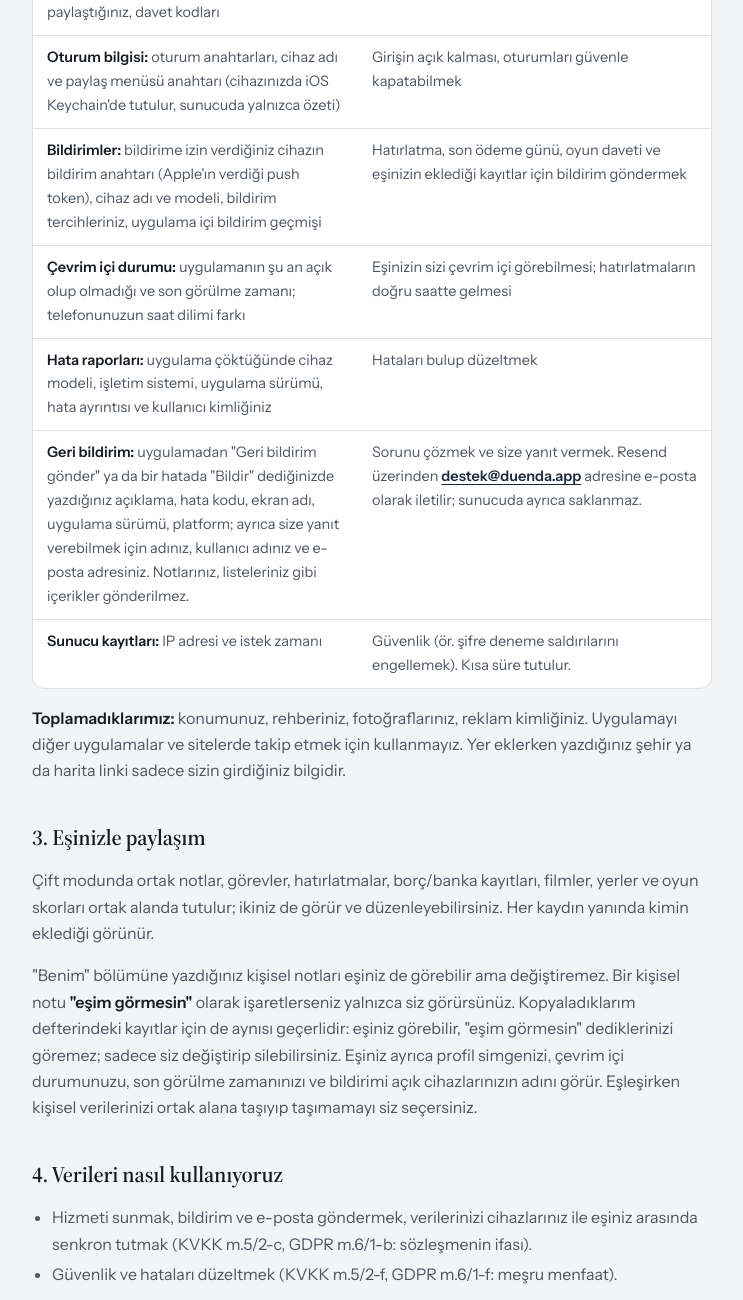
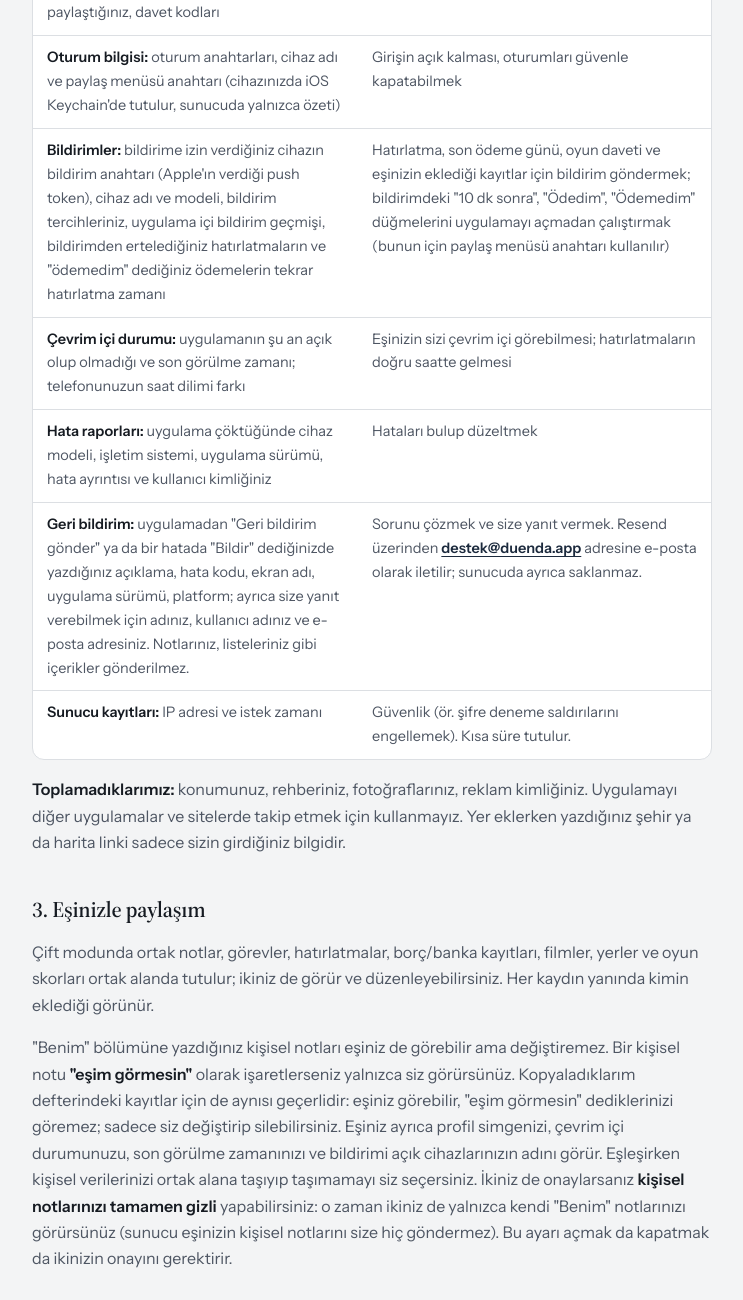
Before and after one commit to burakkertn/duenda-site, a plain HTML site: page tr/gizlilik.html in a window 1280 px wide. Shown: the part 1560-2860 px from the top of the page, without its empty margins (268-1011 px from the left). Drawn offline with Linux system fonts and the light colour scheme.

Commit message:
Gizlilik: iki onaylı gizli kişisel notlar, erteleme ve ödeme hatırlatmaları
Co-Authored-By: Claude Opus 5.5 <noreply@anthropic.com>

```diff
--- a/tr/gizlilik.html
+++ b/tr/gizlilik.html
@@ -51,7 +51,7 @@
     <tr><td><strong>İstek listesi ve kopyaladıklarım:</strong> eklediğiniz ürün linkleri, adları, fiyatları ve görselleri; başka uygulamalardan Paylaş → Duenda ile gönderdiğiniz ya da panodan eklediğiniz yazı ve linkler, defter sayfalarına yazdığınız kısa notlar</td><td>Listeleri tutmak. Bir link eklediğinizde ürün sayfası telefonunuzdan ya da sunucumuzdan açılıp başlık, görsel ve fiyat okunur; alınmamış ürünlerin fiyatı ara ara (uygulamayı açtığınızda telefonunuzdan) yeniden kontrol edilir. Sayfaya giderken sizin hesap ya da kimlik bilginiz gönderilmez.</td></tr>
 <tr><td><strong>Eşleşme bilgisi:</strong> kiminle ortak alanı paylaştığınız, davet kodları</td><td>Çift modu</td></tr>
     <tr><td><strong>Oturum bilgisi:</strong> oturum anahtarları, cihaz adı ve paylaş menüsü anahtarı (cihazınızda iOS Keychain'de tutulur, sunucuda yalnızca özeti)</td><td>Girişin açık kalması, oturumları güvenle kapatabilmek</td></tr>
-<tr><td><strong>Bildirimler:</strong> bildirime izin verdiğiniz cihazın bildirim anahtarı (Apple'ın verdiği push token), cihaz adı ve modeli, bildirim tercihleriniz, uygulama içi bildirim geçmişi</td><td>Hatırlatma, son ödeme günü, oyun daveti ve eşinizin eklediği kayıtlar için bildirim göndermek</td></tr>
+<tr><td><strong>Bildirimler:</strong> bildirime izin verdiğiniz cihazın bildirim anahtarı (Apple'ın verdiği push token), cihaz adı ve modeli, bildirim tercihleriniz, uygulama içi bildirim geçmişi, bildirimden ertelediğiniz hatırlatmaların ve "ödemedim" dediğiniz ödemelerin tekrar hatırlatma zamanı</td><td>Hatırlatma, son ödeme günü, oyun daveti ve eşinizin eklediği kayıtlar için bildirim göndermek; bildirimdeki "10 dk sonra", "Ödedim", "Ödemedim" düğmelerini uygulamayı açmadan çalıştırmak (bunun için paylaş menüsü anahtarı kullanılır)</td></tr>
 <tr><td><strong>Çevrim içi durumu:</strong> uygulamanın şu an açık olup olmadığı ve son görülme zamanı; telefonunuzun saat dilimi farkı</td><td>Eşinizin sizi çevrim içi görebilmesi; hatırlatmaların doğru saatte gelmesi</td></tr>
     <tr><td><strong>Hata raporları:</strong> uygulama çöktüğünde cihaz modeli, işletim sistemi, uygulama sürümü, hata ayrıntısı ve kullanıcı kimliğiniz</td><td>Hataları bulup düzeltmek</td></tr>
     <tr><td><strong>Geri bildirim:</strong> uygulamadan "Geri bildirim gönder" ya da bir hatada "Bildir" dediğinizde yazdığınız açıklama, hata kodu, ekran adı, uygulama sürümü, platform; ayrıca size yanıt verebilmek için adınız, kullanıcı adınız ve e-posta adresiniz. Notlarınız, listeleriniz gibi içerikler gönderilmez.</td><td>Sorunu çözmek ve size yanıt vermek. Resend üzerinden <a class="mail" href="mailto:destek@duenda.app">destek@duenda.app</a> adresine e-posta olarak iletilir; sunucuda ayrıca saklanmaz.</td></tr>
@@ -62,7 +62,7 @@
 
 <h2>3. Eşinizle paylaşım</h2>
 <p>Çift modunda ortak notlar, görevler, hatırlatmalar, borç/banka kayıtları, filmler, yerler ve oyun skorları ortak alanda tutulur; ikiniz de görür ve düzenleyebilirsiniz. Her kaydın yanında kimin eklediği görünür.</p>
-<p>"Benim" bölümüne yazdığınız kişisel notları eşiniz de görebilir ama değiştiremez. Bir kişisel notu <strong>"eşim görmesin"</strong> olarak işaretlerseniz yalnızca siz görürsünüz. Kopyaladıklarım defterindeki kayıtlar için de aynısı geçerlidir: eşiniz görebilir, "eşim görmesin" dediklerinizi göremez; sadece siz değiştirip silebilirsiniz. Eşiniz ayrıca profil simgenizi, çevrim içi durumunuzu, son görülme zamanınızı ve bildirimi açık cihazlarınızın adını görür. Eşleşirken kişisel verilerinizi ortak alana taşıyıp taşımamayı siz seçersiniz.</p>
+<p>"Benim" bölümüne yazdığınız kişisel notları eşiniz de görebilir ama değiştiremez. Bir kişisel notu <strong>"eşim görmesin"</strong> olarak işaretlerseniz yalnızca siz görürsünüz. Kopyaladıklarım defterindeki kayıtlar için de aynısı geçerlidir: eşiniz görebilir, "eşim görmesin" dediklerinizi göremez; sadece siz değiştirip silebilirsiniz. Eşiniz ayrıca profil simgenizi, çevrim içi durumunuzu, son görülme zamanınızı ve bildirimi açık cihazlarınızın adını görür. Eşleşirken kişisel verilerinizi ortak alana taşıyıp taşımamayı siz seçersiniz. İkiniz de onaylarsanız <strong>kişisel notlarınızı tamamen gizli</strong> yapabilirsiniz: o zaman ikiniz de yalnızca kendi "Benim" notlarınızı görürsünüz (sunucu eşinizin kişisel notlarını size hiç göndermez). Bu ayarı açmak da kapatmak da ikinizin onayını gerektirir.</p>
 
 <h2>4. Verileri nasıl kullanıyoruz</h2>
 <ul>
```
Also changed, not shown: privacy.html (+2 -2 lines).
